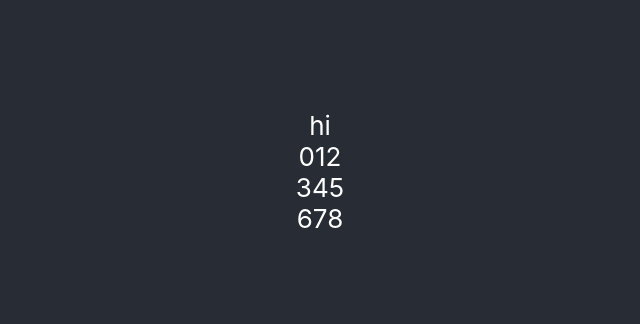
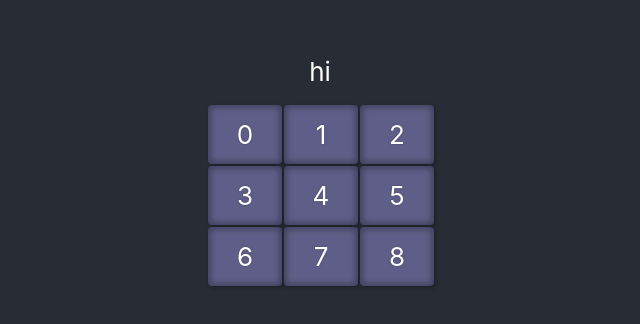
Before and after one commit to mikehn/react-slider-puzzle, a React (Create React App) app: page / in a window 1280 px wide. Shown: the part 228-552 px from the top of the page, without its empty margins (320-960 px from the left). Built offline with nearby package versions, Linux system fonts and the light colour scheme.

Commit message:
Box component addition
 * added box component and styling
 * added styling to board and some cleanup

```diff
--- a/src/App.css
+++ b/src/App.css
@@ -1,10 +1,5 @@
 .App {
   text-align: center;
-}
-
-.App-logo {
-  animation: App-logo-spin infinite 20s linear;
-  height: 40vmin;
 }
 
 .App-header {
@@ -17,16 +12,3 @@
   font-size: calc(10px + 2vmin);
   color: white;
 }
-
-.App-link {
-  color: #61dafb;
-}
-
-@keyframes App-logo-spin {
-  from {
-    transform: rotate(0deg);
-  }
-  to {
-    transform: rotate(360deg);
-  }
-}
--- a/src/Board.jsx
+++ b/src/Board.jsx
@@ -1,18 +1,25 @@
 import React, { Component } from 'react';
-
+import Box from "./Box";
+import "./Board.css";
 class Board extends Component {
 
     constructor(props) {
         super(props);
         const SIZE = props.size || 3;
+        // Note: you should avoid placing view elements in state,
+        //       state elements should only be changed by state functions
         this.state = {
             board: this.initBord(SIZE)
         }
     }
 
+    /**
+     * Gets a new board of the given size
+     * @param {Number} size amount of Boxes per row
+     */
     initBord(size) {
         let board = [];
-        let cellNum=0;
+        let cellNum = 0;
         for (let i = 0; i < size; i++) {
             let row = [];
             for (let j = 0; j < size; j++) {
@@ -23,16 +30,23 @@ class Board extends Component {
         return board;
     }
 
-    getRow(rowData) {
-        return <div>{rowData}</div>
+    /**
+     * returns a single slider row given the row data
+     * @param {Object} rowData row data
+     * @param {Number} i row number
+     */
+    getRow(rowData, i) {
+        return (
+            <div key={i} className="slider-row">
+                {rowData.map(bNum => <Box key={bNum} boxNumber={bNum} />)}
+            </div>
+        );
     }
 
     render() {
-
         let rows = this.state.board.map(this.getRow);
-
         return (
-            <div>
+            <div className="slider-board">
                 {rows}
             </div>
         );
--- a/src/Box.css
+++ b/src/Box.css
@@ -1,3 +1,4 @@
+
 .slider-box {
     background: #5f5e88;
     width: 46px;
--- /dev/null
+++ b/src/Box.jsx
@@ -0,0 +1,9 @@
+import React from 'react';
+import "./Box.css";
+
+// Stateless react component
+// Note: the {boxNumber} is ES6 feature called Destructuring Assignment
+// read all about it here: http://es6-features.org/#ParameterContextMatching
+export default function Box({boxNumber}){
+    return <span className="slider-box">{boxNumber}</span>;
+}
```
